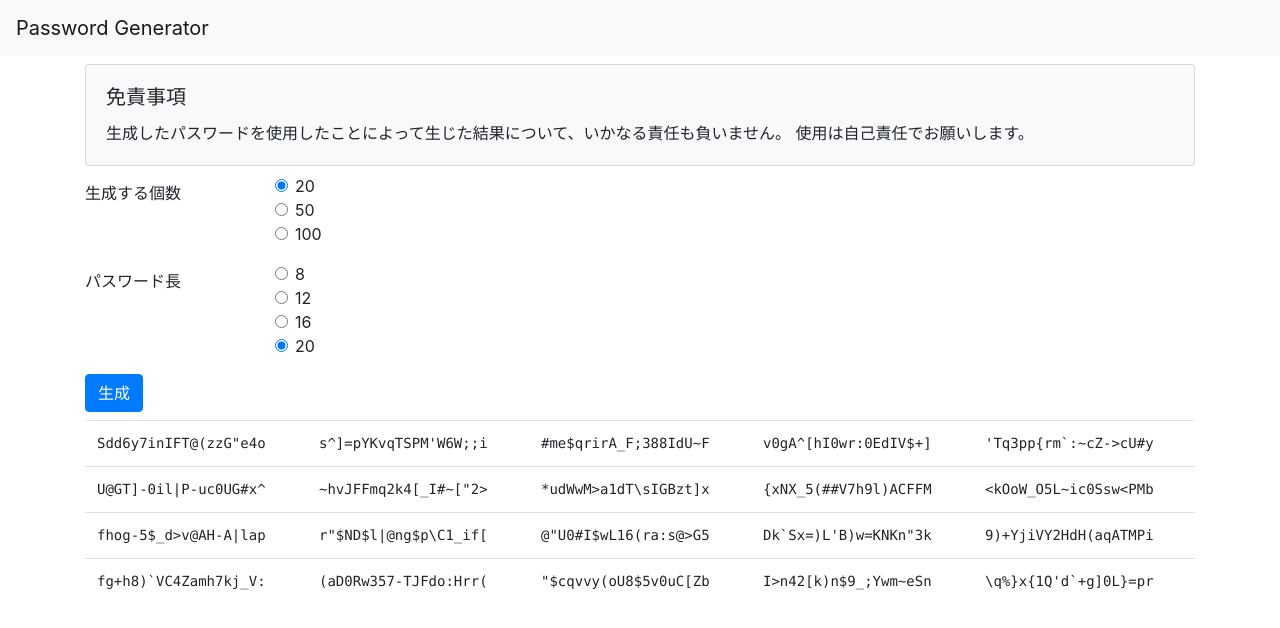
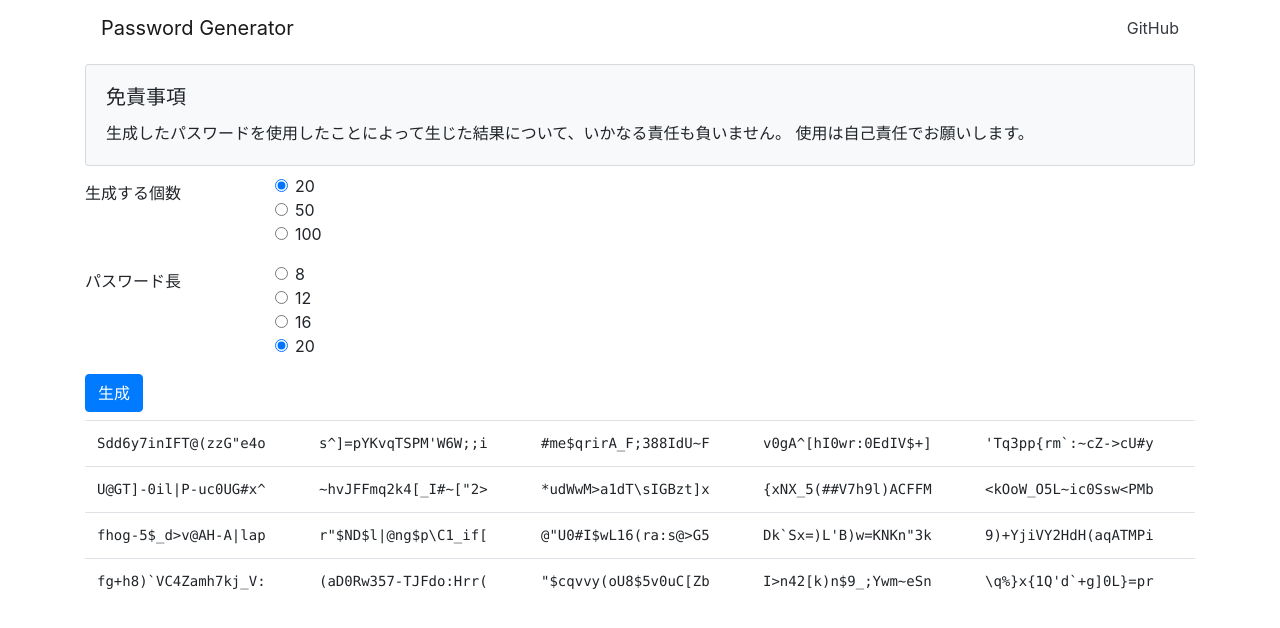
Before and after one commit to ttk1/password-generator, a React app: page / in a window 1280 px wide. Shown: the top 628 px of the page. Built offline with nearby package versions, Linux system fonts and the light colour scheme; the HTML template or start-up script is replaced by a standard one.

Commit message:
navbar修正

```diff
--- a/src/main.tsx
+++ b/src/main.tsx
@@ -74,10 +74,11 @@ const Layout = () => {
 
   return (
     <React.Fragment>
-      <Navbar bg="light" variant="light">
-        <Navbar.Brand>Password Generator</Navbar.Brand>
-      </Navbar>
       <Container>
+        <Navbar>
+          <Navbar.Brand>Password Generator</Navbar.Brand>
+          <a className="text-dark ml-auto" href="https://github.com/ttk1/password-generator">GitHub</a>
+        </Navbar>
         <Card bg="light" className="my-2">
           <Card.Body>
             <Card.Title>
```
Also changed, not shown: 1 other file (tests, documents, lock files or other folders).
